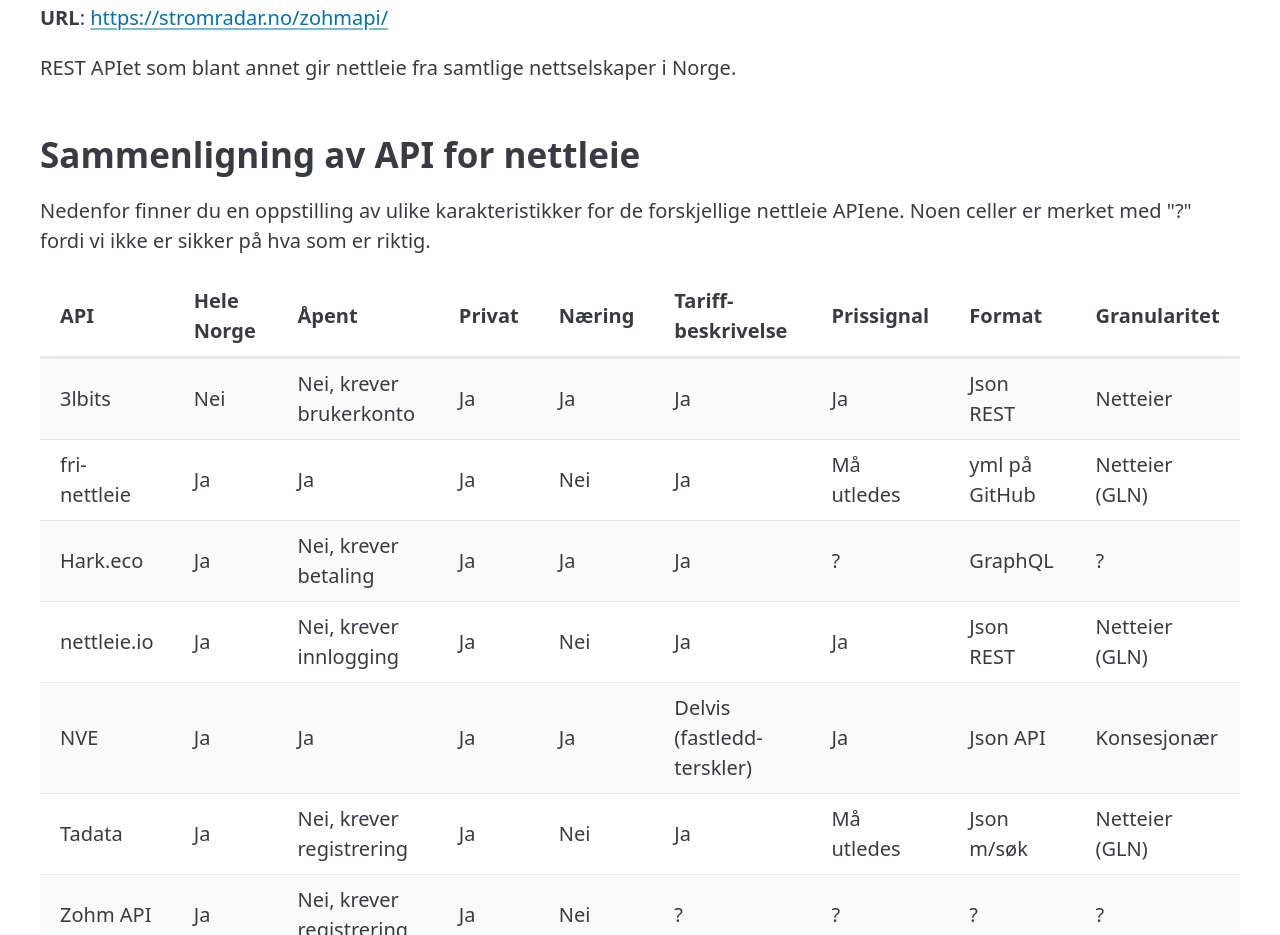
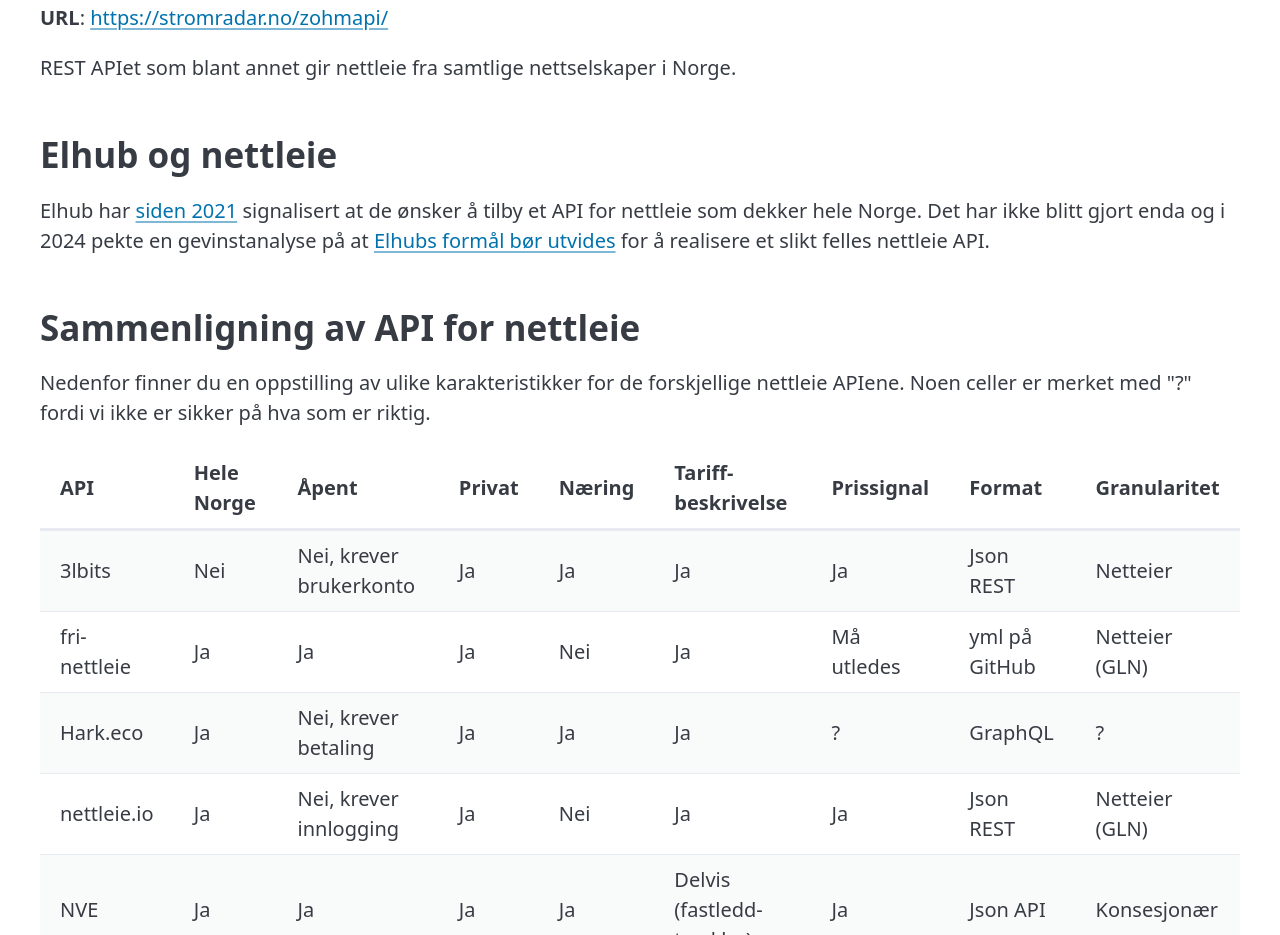
Before and after one commit to kraftsystemet/kraftsystemet.github.io, a plain HTML site: page artikler/nettleie-api-oversikt.html in a window 1280 px wide. Shown: the part 3417-4352 px from the top of the page. Drawn offline with nearby package versions, Linux system fonts and the light colour scheme.

Commit message:
om elhub i nettleie api oversikt

```diff
--- a/artikler/nettleie-api-oversikt.html
+++ b/artikler/nettleie-api-oversikt.html
@@ -207,6 +207,21 @@
           REST APIet som blant annet gir nettleie fra samtlige nettselskaper i
           Norge.
         </p>
+        <h2 id="elhub-og-nettleie">Elhub og nettleie</h2>
+        <p>
+          Elhub har
+          <a
+            href="https://elhub.no/elhub-planlegger-a-tilby-en-felles-losning-for-distribusjon-av-nettariffer/"
+            >siden 2021</a
+          >
+          signalisert at de ønsker å tilby et API for nettleie som dekker hele
+          Norge. Det har ikke blitt gjort enda og i 2024 pekte en gevinstanalyse på at
+          <a
+            href="https://www.europower.no/marked/vil-publisere-alle-nettleiepriser-mener-streng-regulering-stopper-smart-stromstyring/2-1-1744466"
+            >Elhubs formål bør utvides</a
+          >
+          for å realisere et slikt felles nettleie API.
+        </p>
         <h2 id="sammenligning-av-api-for-nettleie">
           Sammenligning av API for nettleie
         </h2>
```
